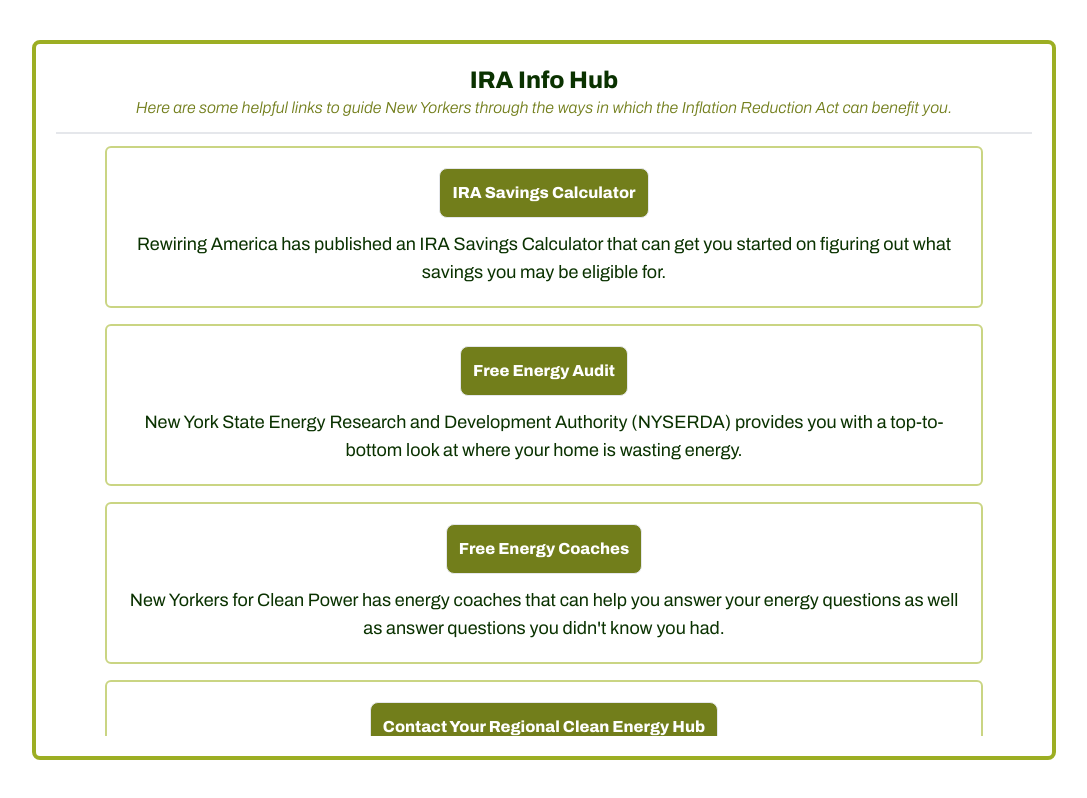
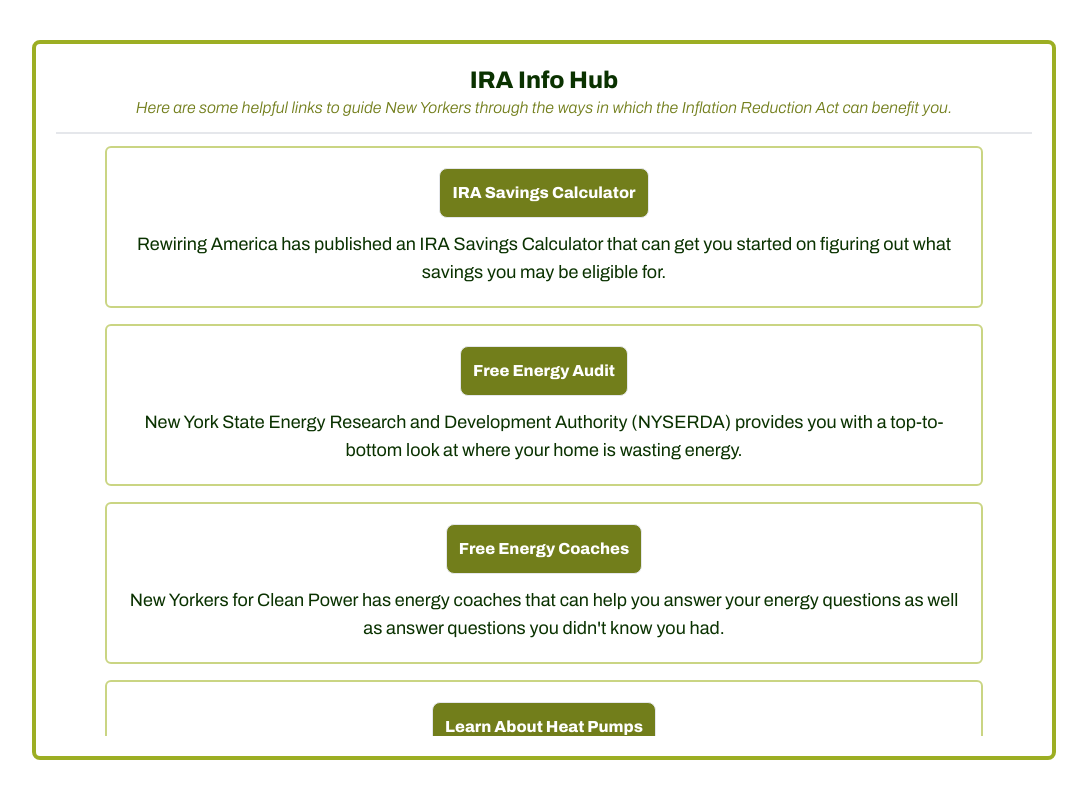
Before and after one commit to noodlemonkey/ira-info-hub, a React (Vite) app: page / in a window 1280 px wide. Shown: the whole page, without its empty margins (96-1183 px from the left). Built offline with nearby package versions, Linux system fonts and the light colour scheme.

Commit message:
changed wording and order of infoboxes

```diff
--- a/src/App.jsx
+++ b/src/App.jsx
@@ -19,11 +19,6 @@ const dataArray = [
     link: 'https://nyforcleanpower.org/cleanenergycoaching/',
   },
   {
-    title: 'Contact Your Regional Clean Energy Hub',
-    description: `New York plans to establish 12 Regional Clean Energy Hubs that will act as focal points for educating and raising awareness among residents about clean energy. The aim is to encourage participation in the clean energy transition, particularly among people in underserved or disadvantaged communities.`,
-    link: 'https://www.nyserda.ny.gov/All-Programs/Regional-Clean-Energy-Hubs',
-  },
-  {
     title: 'Learn About Heat Pumps',
     description: `Using NYSERDA's resources, learn about heating and cooling your home with heat pumps and find a qualified clean heat contractor.`,
     link: 'https://www.nyserda.ny.gov/All-Programs/Heat-Pump-Program',
@@ -39,6 +34,11 @@ const dataArray = [
     description:
       'Learn which pre-owned vehicles purchased on or after January 1, 2023 are eligible for a federal income tax credit.',
     link: 'https://fueleconomy.gov/feg/taxused.shtml',
+  },
+  {
+    title: 'Contact Your Regional Clean Energy Hub',
+    description: `New York plans to establish 12 Regional Clean Energy Hubs that will act as focal points for educating and raising awareness among residents about clean energy. The aim is to encourage participation in the clean energy transition, particularly among people in underserved or disadvantaged communities. Get in touch with your local hub now!`,
+    link: 'https://www.nyserda.ny.gov/All-Programs/Regional-Clean-Energy-Hubs',
   },
 ];
 
```
